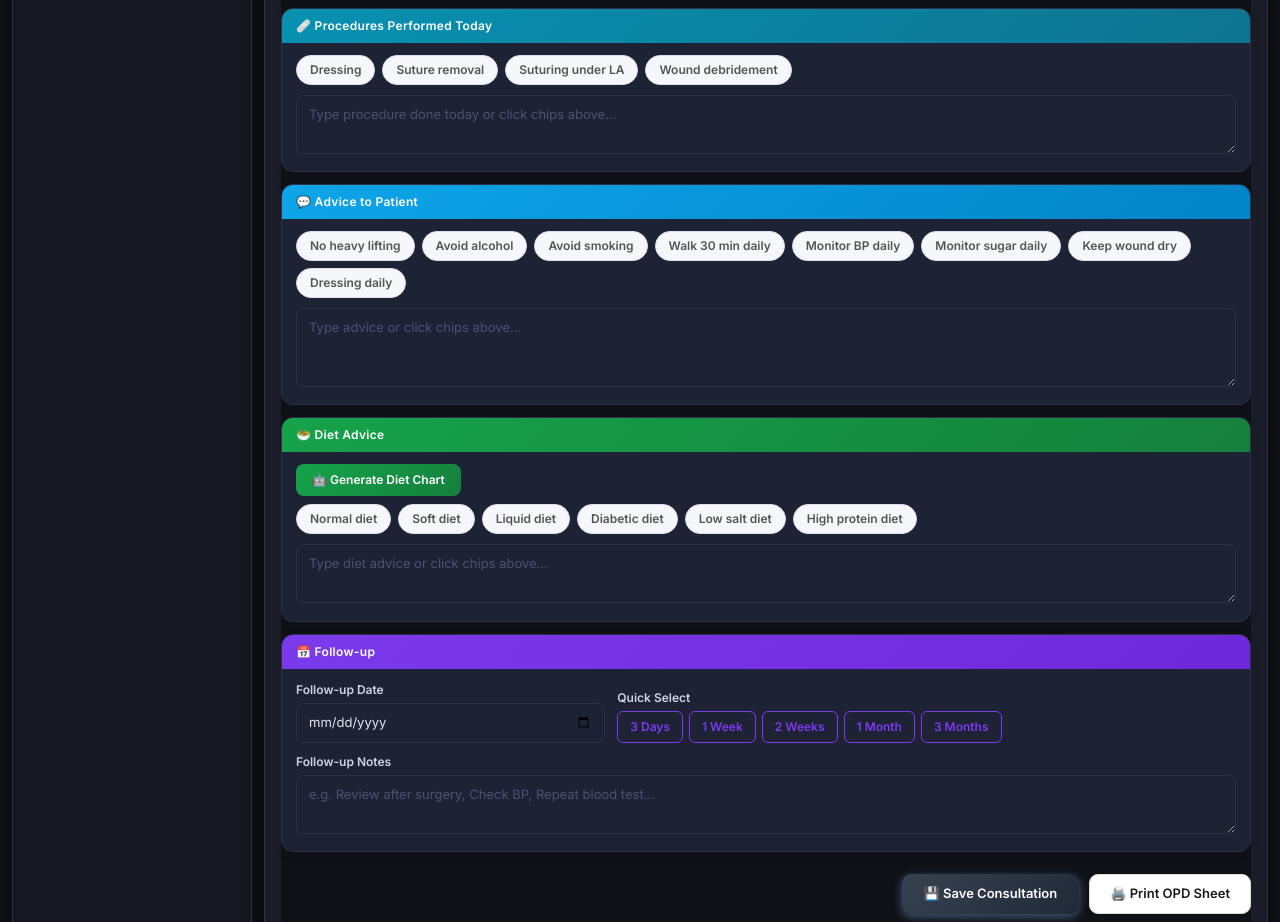
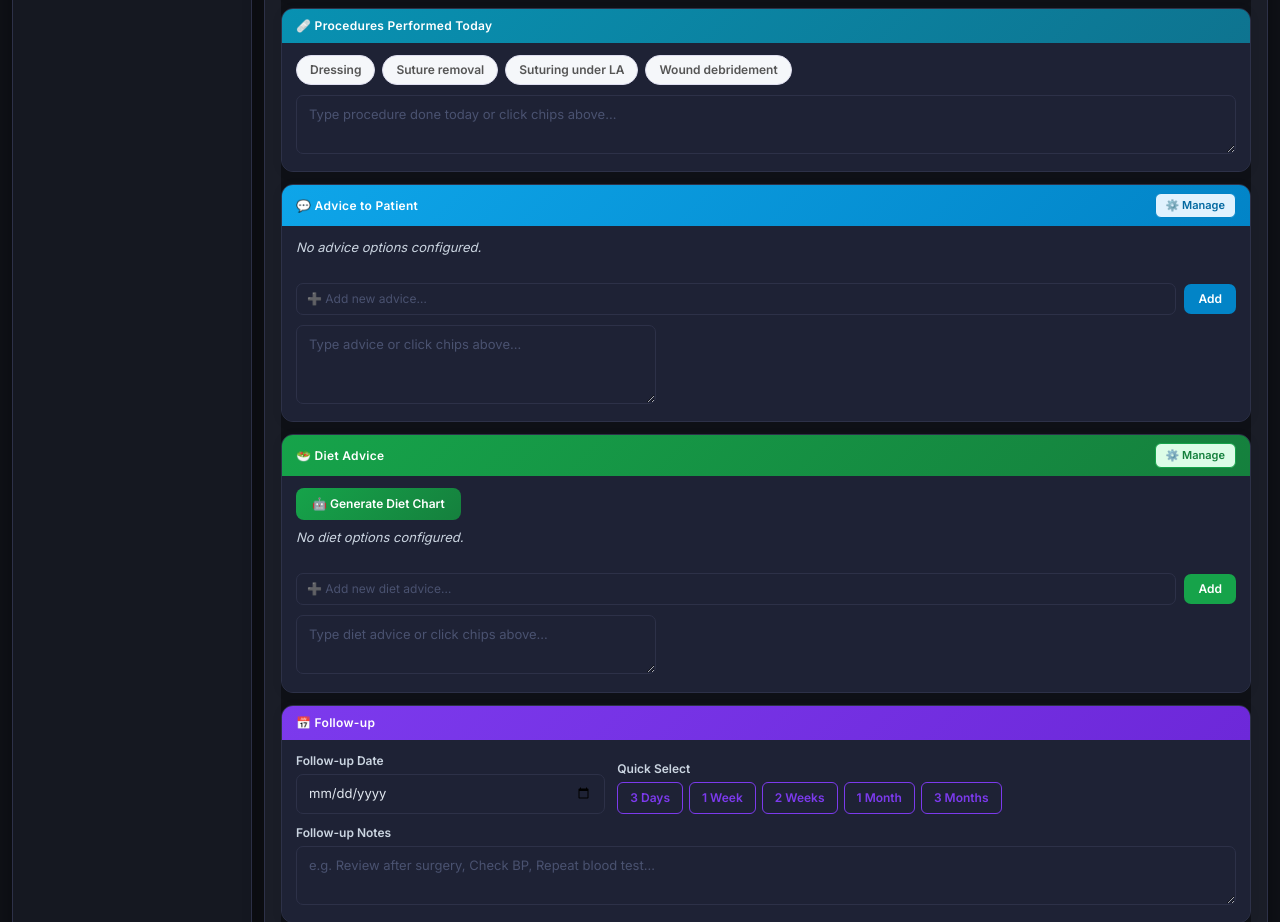
Before and after one commit to drpratapseervi-create/ShradhaHMS-2026, a Django app: template hms/templates/opd/consultation.html in a window 1280 px wide. Shown: the part 2062-2984 px from the top of the page. Run offline with Django 4.2, Linux system fonts and the light colour scheme; the template is opened without the code that fills it, so the values that code supplies are empty; some libraries are stand-ins or nearby versions.

Commit message:
Make Advice and Diet Advice chips DB-backed and editable
Adds AdviceOption/DietAdviceOption models (seeded with the previous
hardcoded chip text) and the same Manage add/delete AJAX pattern used
by Past History and Surgical History. Chips keep their existing pill
styling, just gain a small inline delete affordance. Also narrows the
advice/diet textareas from full-width to a compact max-width.

Co-Authored-By: Claude Sonnet 5 <noreply@anthropic.com>

```diff
--- a/hms/templates/opd/consultation.html
+++ b/hms/templates/opd/consultation.html
@@ -314,6 +314,8 @@
 .ch-grid { display:flex; flex-wrap:wrap; gap:7px; }
 .ch-pill { background:#f5f7fa; border:1px solid #dde; border-radius:20px; padding:5px 13px; cursor:pointer; font-size:12px; font-weight:600; color:#555; user-select:none; transition:.15s; }
 .ch-pill:hover { background:#e6f4f4; border-color:#007676; color:#007676; }
+.chip-del { margin-left:7px; color:#bbb; font-size:10px; font-weight:400; cursor:pointer; }
+.chip-del:hover { color:#dc3545; }
 
 /* ── Action Bar ── */
 .action-bar {
@@ -1032,39 +1034,53 @@
 
 <!-- ═══ ADVICE ═══ -->
 <div class="sec">
-    <div class="sec-head" style="background:linear-gradient(135deg,#0ea5e9,#0284c7);color:#fff;">💬 Advice to Patient</div>
+    <div class="sec-head" style="background:linear-gradient(135deg,#0ea5e9,#0284c7);color:#fff;display:flex;align-items:center;justify-content:space-between;">
+        <span>💬 Advice to Patient</span>
+        <button type="button" onclick="openManage('advice')" style="background:#e0f2fe;border:1px solid #0284c7;color:#0369a1;border-radius:6px;padding:3px 10px;font-size:11px;font-weight:600;cursor:pointer;">⚙️ Manage</button>
+    </div>
     <div class="sec-body">
-        <div class="ch-grid" style="margin-bottom:10px;">
-            <span class="ch-pill" onclick="addAdvice(this)">No heavy lifting</span>
-            <span class="ch-pill" onclick="addAdvice(this)">Avoid alcohol</span>
-            <span class="ch-pill" onclick="addAdvice(this)">Avoid smoking</span>
-            <span class="ch-pill" onclick="addAdvice(this)">Walk 30 min daily</span>
-            <span class="ch-pill" onclick="addAdvice(this)">Monitor BP daily</span>
-            <span class="ch-pill" onclick="addAdvice(this)">Monitor sugar daily</span>
-            <span class="ch-pill" onclick="addAdvice(this)">Keep wound dry</span>
-            <span class="ch-pill" onclick="addAdvice(this)">Dressing daily</span>
-        </div>
-        <textarea name="advice" id="id_advice" rows="3" style="width:100%;border-radius:7px;border:1px solid #ccc;padding:9px 12px;font-size:13px;resize:vertical;" placeholder="Type advice or click chips above…">{{ consultation.advice|default:'' }}</textarea>
+        <div class="ch-grid" style="margin-bottom:10px;" id="advice-chip-grid">
+            {% for a in advice_options %}
+            <span class="ch-pill" data-id="{{ a.id }}" onclick="addAdvice(this)"><span class="chip-text">{{ a.text }}</span><span class="chip-del" onclick="event.stopPropagation();deleteChip('advice',{{ a.id }},this)" title="Delete">✕</span></span>
+            {% empty %}
+            <p style="color:#888; font-style:italic;">No advice options configured.</p>
+            {% endfor %}
+        </div>
+        <div style="display:flex;gap:8px;margin-bottom:10px;align-items:center;">
+            <input type="text" id="new-advice-input" placeholder="➕ Add new advice…"
+                style="flex:1;padding:6px 10px;border:1px dashed #ccc;border-radius:7px;font-size:12px;outline:none;"
+                onkeydown="if(event.key==='Enter'){event.preventDefault();addAdviceOption();}">
+            <button type="button" onclick="addAdviceOption()" style="background:#0284c7;color:#fff;border:none;border-radius:7px;padding:6px 14px;font-size:12px;font-weight:600;cursor:pointer;">Add</button>
+        </div>
+        <textarea name="advice" id="id_advice" rows="3" style="width:100%;max-width:360px;border-radius:7px;border:1px solid #ccc;padding:9px 12px;font-size:13px;resize:vertical;" placeholder="Type advice or click chips above…">{{ consultation.advice|default:'' }}</textarea>
     </div>
 </div>
 
 <!-- ═══ DIET ═══ -->
 <div class="sec">
-    <div class="sec-head" style="background:linear-gradient(135deg,#16a34a,#15803d);color:#fff;">🥗 Diet Advice</div>
+    <div class="sec-head" style="background:linear-gradient(135deg,#16a34a,#15803d);color:#fff;display:flex;align-items:center;justify-content:space-between;">
+        <span>🥗 Diet Advice</span>
+        <button type="button" onclick="openManage('diet')" style="background:#dcfce7;border:1px solid #16a34a;color:#15803d;border-radius:6px;padding:3px 10px;font-size:11px;font-weight:600;cursor:pointer;">⚙️ Manage</button>
+    </div>
     <div class="sec-body">
         <div style="margin-bottom:8px;display:flex;align-items:center;gap:10px;">
             <button type="button" id="diet-ai-btn" onclick="generateAIDiet()" style="background:linear-gradient(135deg,#16a34a,#15803d);color:#fff;border:none;border-radius:8px;padding:7px 16px;font-size:12px;font-weight:600;cursor:pointer;display:flex;align-items:center;gap:6px;">🤖 Generate Diet Chart</button>
             <span id="diet-loading" style="display:none;font-size:12px;color:#16a34a;font-weight:600;">⏳ Generating...</span>
         </div>
-        <div class="ch-grid" style="margin-bottom:10px;">
-            <span class="ch-pill" onclick="addDiet(this)">Normal diet</span>
-            <span class="ch-pill" onclick="addDiet(this)">Soft diet</span>
-            <span class="ch-pill" onclick="addDiet(this)">Liquid diet</span>
-            <span class="ch-pill" onclick="addDiet(this)">Diabetic diet</span>
-            <span class="ch-pill" onclick="addDiet(this)">Low salt diet</span>
-            <span class="ch-pill" onclick="addDiet(this)">High protein diet</span>
-        </div>
-        <textarea name="diet_advice" id="id_diet_advice" rows="2" style="width:100%;border-radius:7px;border:1px solid #ccc;padding:9px 12px;font-size:13px;resize:vertical;" placeholder="Type diet advice or click chips above…">{{ consultation.diet_advice|default:'' }}</textarea>
+        <div class="ch-grid" style="margin-bottom:10px;" id="diet-chip-grid">
+            {% for d in diet_options %}
+            <span class="ch-pill" data-id="{{ d.id }}" onclick="addDiet(this)"><span class="chip-text">{{ d.text }}</span><span class="chip-del" onclick="event.stopPropagation();deleteChip('diet',{{ d.id }},this)" title="Delete">✕</span></span>
+            {% empty %}
+            <p style="color:#888; font-style:italic;">No diet options configured.</p>
+            {% endfor %}
+        </div>
+        <div style="display:flex;gap:8px;margin-bottom:10px;align-items:center;">
+            <input type="text" id="new-diet-input" placeholder="➕ Add new diet advice…"
+                style="flex:1;padding:6px 10px;border:1px dashed #ccc;border-radius:7px;font-size:12px;outline:none;"
+                onkeydown="if(event.key==='Enter'){event.preventDefault();addDietOption();}">
+            <button type="button" onclick="addDietOption()" style="background:#16a34a;color:#fff;border:none;border-radius:7px;padding:6px 14px;font-size:12px;font-weight:600;cursor:pointer;">Add</button>
+        </div>
+        <textarea name="diet_advice" id="id_diet_advice" rows="2" style="width:100%;max-width:360px;border-radius:7px;border:1px solid #ccc;padding:9px 12px;font-size:13px;resize:vertical;" placeholder="Type diet advice or click chips above…">{{ consultation.diet_advice|default:'' }}</textarea>
     </div>
 </div>
 
@@ -2051,7 +2067,9 @@ var DELETE_URLS = {
     symptom: '/symptoms/delete/',
     sign: '/signs/delete/',
     pasthistory: '/past-history/delete/',
-    surgicalhistory: '/surgical-history/delete/'
+    surgicalhistory: '/surgical-history/delete/',
+    advice: '/advice-options/delete/',
+    diet: '/diet-options/delete/'
 };
 
 function deleteItem(type, id, el) {
@@ -2070,11 +2088,29 @@ function deleteItem(type, id, el) {
     });
 }
 
+function deleteChip(type, id, el) {
+    if (!confirm('Delete this chip?')) return;
+    var url = DELETE_URLS[type] + id + '/';
+    fetch(url, {
+        method: 'POST',
+        headers: { 'X-CSRFToken': CSRF }
+    })
+    .then(r => r.json())
+    .then(function(d) {
+        if (d.success) {
+            el.closest('.ch-pill').remove();
+            showToast('🗑 Deleted', '#dc3545');
+        }
+    });
+}
+
 var MANAGE_INPUTS = {
     symptom: 'new-symptom-input',
     sign: 'new-sign-input',
     pasthistory: 'new-pasthistory-input',
-    surgicalhistory: 'new-surgicalhistory-input'
+    surgicalhistory: 'new-surgicalhistory-input',
+    advice: 'new-advice-input',
+    diet: 'new-diet-input'
 };
 
 function openManage(type) {
@@ -2084,17 +2120,71 @@ function openManage(type) {
 /* ── Advice chips ── */
 function addAdvice(chip) {
     var ta = document.getElementById('id_advice');
-    var txt = chip.textContent.trim();
+    var txtEl = chip.querySelector('.chip-text');
+    var txt = (txtEl ? txtEl.textContent : chip.textContent).trim();
     ta.value = ta.value.trim() ? ta.value.trim() + '\n' + txt : txt;
     chip.style.background='#007676'; chip.style.color='#fff'; chip.style.borderColor='#007676';
+}
+
+function addAdviceOption() {
+    var inp = document.getElementById('new-advice-input');
+    var text = inp.value.trim();
+    if (!text) return;
+    fetch('/advice-options/add/', {
+        method: 'POST',
+        headers: { 'Content-Type': 'application/json', 'X-CSRFToken': CSRF },
+        body: JSON.stringify({ text: text })
+    })
+    .then(r => r.json())
+    .then(function(d) {
+        if (d.id) {
+            var grid = document.getElementById('advice-chip-grid');
+            var chip = document.createElement('span');
+            chip.className = 'ch-pill';
+            chip.dataset.id = d.id;
+            chip.setAttribute('onclick', 'addAdvice(this)');
+            chip.innerHTML = '<span class="chip-text">' + d.text + '</span>' +
+                '<span class="chip-del" onclick="event.stopPropagation();deleteChip(\'advice\',' + d.id + ',this)" title="Delete">✕</span>';
+            grid.appendChild(chip);
+            inp.value = '';
+            showToast('✅ "' + d.text + '" added', '#0284c7');
+        }
+    });
 }
 
 /* ── Diet chips ── */
 function addDiet(chip) {
     var ta = document.getElementById('id_diet_advice');
-    var txt = chip.textContent.trim();
+    var txtEl = chip.querySelector('.chip-text');
+    var txt = (txtEl ? txtEl.textContent : chip.textContent).trim();
     ta.value = ta.value.trim() ? ta.value.trim() + '\n' + txt : txt;
     chip.style.background='#16a34a'; chip.style.color='#fff'; chip.style.borderColor='#16a34a';
+}
+
+function addDietOption() {
+    var inp = document.getElementById('new-diet-input');
+    var text = inp.value.trim();
+    if (!text) return;
+    fetch('/diet-options/add/', {
+        method: 'POST',
+        headers: { 'Content-Type': 'application/json', 'X-CSRFToken': CSRF },
+        body: JSON.stringify({ text: text })
+    })
+    .then(r => r.json())
+    .then(function(d) {
+        if (d.id) {
+            var grid = document.getElementById('diet-chip-grid');
+            var chip = document.createElement('span');
+            chip.className = 'ch-pill';
+            chip.dataset.id = d.id;
+            chip.setAttribute('onclick', 'addDiet(this)');
+            chip.innerHTML = '<span class="chip-text">' + d.text + '</span>' +
+                '<span class="chip-del" onclick="event.stopPropagation();deleteChip(\'diet\',' + d.id + ',this)" title="Delete">✕</span>';
+            grid.appendChild(chip);
+            inp.value = '';
+            showToast('✅ "' + d.text + '" added', '#16a34a');
+        }
+    });
 }
 
 /* ── Procedure chips ── */
--- a/hms/urls.py
+++ b/hms/urls.py
@@ -42,6 +42,10 @@ urlpatterns = [
     path('past-history/delete/<int:pk>/', views.delete_past_history, name='delete_past_history'),
     path('surgical-history/add/',     views.add_surgical_history,    name='add_surgical_history'),
     path('surgical-history/delete/<int:pk>/', views.delete_surgical_history, name='delete_surgical_history'),
+    path('advice-options/add/',       views.add_advice_option,    name='add_advice_option'),
+    path('advice-options/delete/<int:pk>/', views.delete_advice_option, name='delete_advice_option'),
+    path('diet-options/add/',         views.add_diet_option,    name='add_diet_option'),
+    path('diet-options/delete/<int:pk>/', views.delete_diet_option, name='delete_diet_option'),
     path('drugs/add-quick/', views.add_drug_quick, name='add_drug_quick'),
     path('drugs/defaults/', views.drug_defaults, name='drug_defaults'),
     path('generate-ai-medicines/', views.generate_ai_medicines, name='generate_ai_medicines'),
```
Also changed, not shown: hms/admin.py (+18 -0 lines), hms/models.py (+26 -0 lines), hms/views.py (+63 -1 lines), hms/migrations/0072_adviceoption_dietadviceoption.py (added), hms/migrations/0073_seed_advice_diet_options.py (added).
